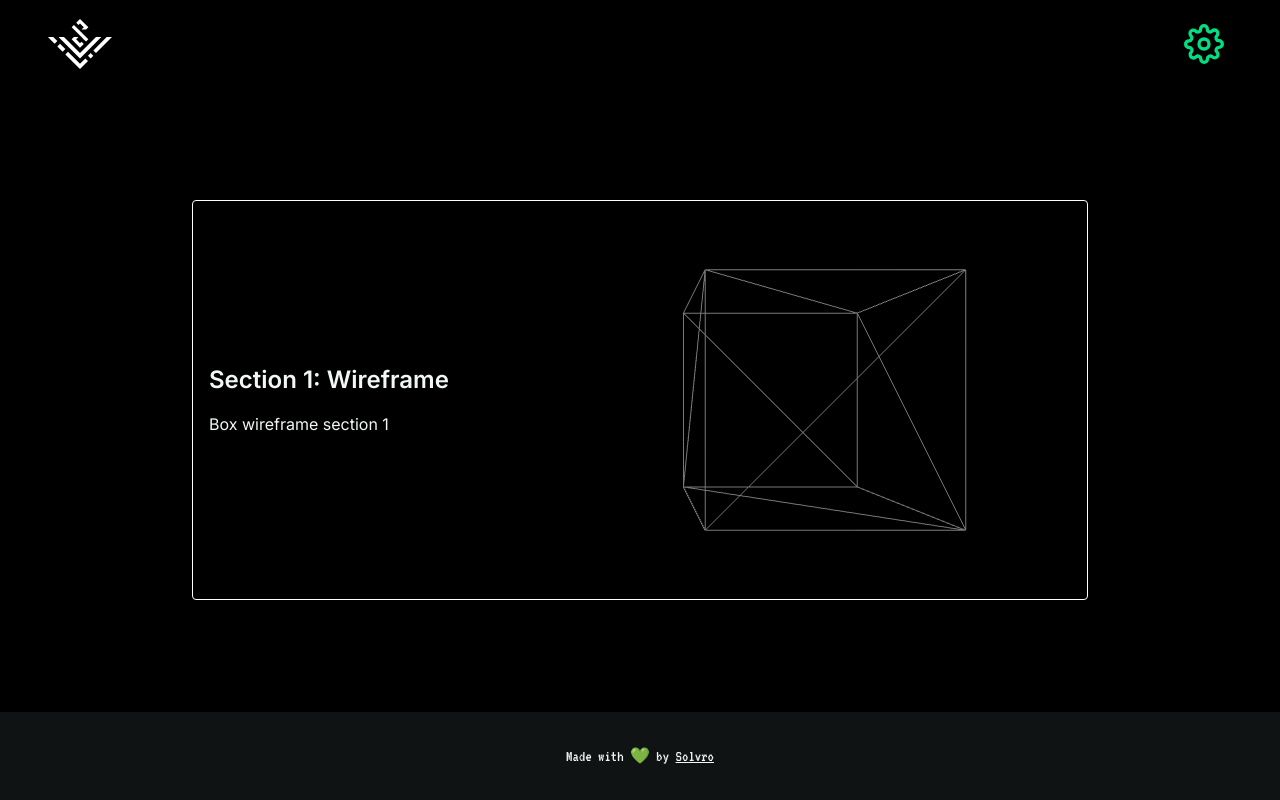
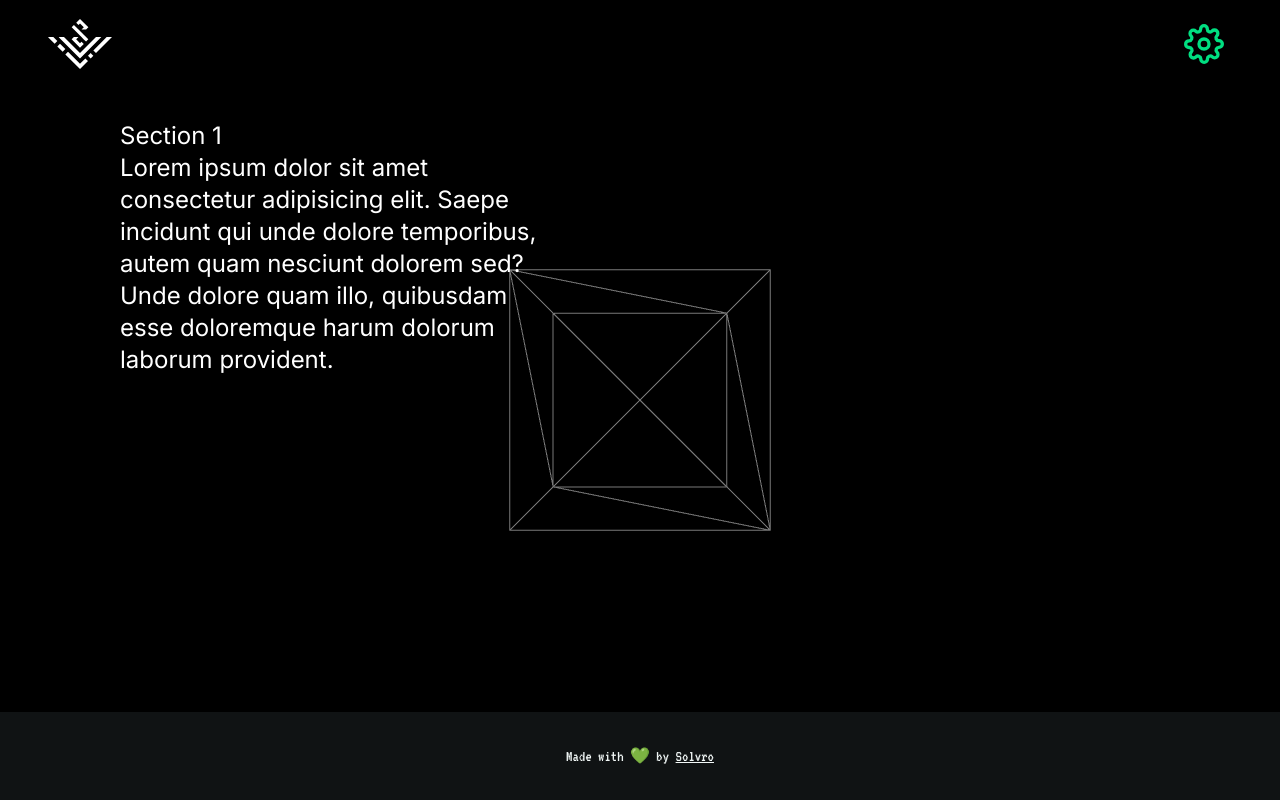
Before and after one commit to Solvro/web-unite-x-graz, a Next.js app: page /journey in a window 1280 px wide. Built offline with nearby package versions, Linux system fonts and the light colour scheme.

Commit message:
feat: my take on scrolled 3d setions

```diff
--- a/package.json
+++ b/package.json
@@ -25,8 +25,9 @@
     "@types/three": "^0.177.0",
     "class-variance-authority": "^0.7.1",
     "clsx": "^2.1.1",
+    "jotai": "^2.12.5",
     "lucide-react": "^0.487.0",
-    "motion": "^12.16.0",
+    "motion": "^12.18.1",
     "next": "15.2.4",
     "react": "^19.0.0",
     "react-dom": "^19.0.0",
--- a/src/app/journey/page.tsx
+++ b/src/app/journey/page.tsx
@@ -2,7 +2,7 @@
 
 import { Suspense } from "react";
 
-import { Scene } from "@/features/3d-presentation/components/scene";
+import { Scene } from "@/components/journey/scene";
 
 export default function JourneyPage() {
   return (
--- a/src/app/layout.tsx
+++ b/src/app/layout.tsx
@@ -1,3 +1,4 @@
+import { Provider } from "jotai";
 import type { Metadata } from "next";
 
 import { Footer } from "@/components/layout/footer";
@@ -21,6 +22,7 @@ export default function RootLayout({
   return (
     <html lang="en">
       <QueryProvider>
+        <Provider>
           <body
             className={`${inter.className} flex min-h-screen flex-col font-sans antialiased`}
           >
@@ -28,6 +30,7 @@ export default function RootLayout({
             {children}
             <Footer />
           </body>
+        </Provider>
       </QueryProvider>
     </html>
   );
--- /dev/null
+++ b/src/atoms/general-atoms.ts
@@ -0,0 +1,6 @@
+"use client";
+
+import { atom } from "jotai";
+
+export const scrollSectionAtom = atom(0);
+export const textOpacityAtom = atom(1);
--- /dev/null
+++ b/src/components/journey/scene.tsx
@@ -0,0 +1,48 @@
+"use client";
+
+import { Scroll, ScrollControls } from "@react-three/drei";
+import { Canvas } from "@react-three/fiber";
+
+import { Box, BoxFull } from "./box";
+import { ScrollWatcher } from "./scroll-watcher";
+import { TextSections } from "./text-sections";
+
+function sectionPosition(section: number): [number, number, number] {
+  const gap = 8; // will this work with different screen sizes and number of sections?
+  return [0, section * -gap, 0];
+}
+
+export function Scene() {
+  const SECTIONS = 3;
+
+  return (
+    <div className="relative h-screen w-screen">
+      <Canvas gl={{ antialias: true }}>
+        <ambientLight intensity={0.5} />
+        <pointLight position={[3, 3, 3]} intensity={0.8} />
+        <pointLight position={[-3, -3, -3]} intensity={0.3} />
+
+        <ScrollControls pages={SECTIONS} damping={0.01}>
+          <Scroll>
+            <group position={sectionPosition(0)}>
+              <Box />
+            </group>
+            <group position={sectionPosition(1)}>
+              <BoxFull />
+            </group>
+            <group position={sectionPosition(2)}>
+              <Box />
+            </group>
+          </Scroll>
+
+          <ScrollWatcher />
+        </ScrollControls>
+      </Canvas>
+
+      <TextSections className="pointer-events-none fixed inset-30 z-10 w-1/3 text-2xl text-white" />
+      {
+        "^ pointer-events-none can be removed to enable text-selection at the cost of scroll lock"
+      }
+    </div>
+  );
+}
--- /dev/null
+++ b/src/components/journey/scroll-watcher.tsx
@@ -0,0 +1,36 @@
+"use client";
+
+import { useScroll } from "@react-three/drei";
+import { useFrame } from "@react-three/fiber";
+import { useSetAtom } from "jotai";
+import { useRef } from "react";
+
+import { scrollSectionAtom } from "@/atoms/general-atoms";
+
+function evalSection(sections: number, scrollPos: number): number {
+  const section = Math.floor(scrollPos * sections);
+  return Math.min(section, sections - 1);
+}
+
+export function ScrollWatcher() {
+  const scroll = useScroll();
+  const setSection = useSetAtom(scrollSectionAtom);
+  const lastSection = useRef(0);
+  const SECTIONS = 3; // Total number of sections we want to have
+
+  useFrame(() => {
+    // Current scroll offset (0 to 1)
+    const scrollPos = scroll.offset;
+
+    // Define section breakpoints
+    const newSection = evalSection(SECTIONS, scrollPos);
+
+    // Update section if changed
+    if (newSection !== lastSection.current) {
+      setSection(newSection);
+      lastSection.current = newSection;
+    }
+  });
+
+  return null;
+}
--- /dev/null
+++ b/src/components/journey/text-sections.tsx
@@ -0,0 +1,48 @@
+"use client";
+
+import { useAtom } from "jotai";
+
+import { scrollSectionAtom } from "@/atoms/general-atoms";
+
+export function TextSections({ className }: { className?: string }) {
+  const [section] = useAtom(scrollSectionAtom);
+
+  return (
+    <div className={className}>
+      {section === 0 && (
+        <div className="section">
+          <h2>Section 1</h2>
+          <p>
+            Lorem ipsum dolor sit amet consectetur adipisicing elit. Saepe
+            incidunt qui unde dolore temporibus, autem quam nesciunt dolorem
+            sed? Unde dolore quam illo, quibusdam esse doloremque harum dolorum
+            laborum provident.
+          </p>
+        </div>
+      )}
+      {section === 1 && (
+        <div className="section">
+          <h2>Section 2</h2>
+          <p>
+            Lorem ipsum dolor sit amet consectetur adipisicing elit. Alias
+            ipsum, quia culpa ea optio porro neque corrupti quis tempore fugiat
+            officia qui, quasi ipsam animi suscipit expedita blanditiis fuga
+            eligendi?
+          </p>
+        </div>
+      )}
+      {section === 2 && (
+        <div className="section">
+          <h2>Section 3</h2>
+          <p>
+            Lorem ipsum dolor, sit amet consectetur adipisicing elit.
+            Perspiciatis totam magni assumenda similique pariatur. Maxime
+            ducimus unde ullam dolorem aut, laboriosam quisquam officiis,
+            pariatur velit quia praesentium reiciendis! Nemo, quasi!
+          </p>
+        </div>
+      )}
+      {![0, 1, 2].includes(section) && <div>xd</div>}
+    </div>
+  );
+}
--- a/src/components/layout/footer.tsx
+++ b/src/components/layout/footer.tsx
@@ -4,7 +4,7 @@ import { vt323 } from "@/lib/fonts";
 
 export function Footer() {
   return (
-    <footer className="mt-auto w-full bg-[#101314] p-4 py-8 text-center">
+    <footer className="z-1 mt-auto w-full bg-[#101314] p-4 py-8 text-center">
       <p className={`${vt323.className} text-md`}>
         Made with 💚️ by{" "}
         <Link href="https://solvro.pwr.edu.pl/pl/" className="underline">
--- a/src/features/3d-presentation/components/scene.tsx
+++ /dev/null
@@ -1,53 +0,0 @@
-"use client";
-
-import { Scroll, ScrollControls } from "@react-three/drei";
-import { Canvas } from "@react-three/fiber";
-
-import { Box, BoxFull } from "./box";
-
-export function Scene() {
-  return (
-    <Canvas gl={{ antialias: true }}>
-      <ambientLight intensity={0.5} />
-      <pointLight position={[3, 3, 3]} intensity={0.8} />
-      <pointLight position={[-3, -3, -3]} intensity={0.3} />
-
-      <ScrollControls pages={2} damping={0.01}>
-        <Scroll>
-          <group position={[1.5, 0, 0]}>
-            <Box />
-          </group>
-          <group position={[-1.5, -7.6, 0]}>
-            <BoxFull />
-          </group>
-        </Scroll>
-
-        <Scroll html>
-          <div className="flex w-screen flex-col items-center justify-center">
-            <div className="flex h-screen w-full items-center justify-center">
-              <section className="grid h-1/2 w-4xl grid-cols-2 items-center rounded border border-white px-4 py-10">
-                <div>
-                  <h2 className="mb-4 text-2xl font-semibold">
-                    Section 1: Wireframe
-                  </h2>
-                  <p>Box wireframe section 1</p>
-                </div>
-              </section>
-            </div>
-
-            <div className="flex h-screen w-full items-center justify-center">
-              <section className="grid h-1/2 w-4xl grid-cols-2 items-center rounded border border-white px-4 py-10 text-right">
-                <div className="col-start-2">
-                  <h2 className="mb-4 text-2xl font-semibold">
-                    Section 2: Full Box
-                  </h2>
-                  <p>Full box section 2</p>
-                </div>
-              </section>
-            </div>
-          </div>
-        </Scroll>
-      </ScrollControls>
-    </Canvas>
-  );
-}
--- a/src/features/3d-presentation/components/scroll-scene.tsx
+++ /dev/null
@@ -1,29 +0,0 @@
-"use client";
-
-import { Canvas } from "@react-three/fiber";
-import type { ReactNode } from "react";
-
-import { useScrollSection } from "../hooks/use-scroll-section";
-
-interface SceneProps {
-  models: ReactNode[];
-}
-
-export function Scene({ models }: SceneProps) {
-  const section = useScrollSection({
-    maxSections: models.length,
-    sectionHeight: 0.5,
-  });
-
-  return (
-    <Canvas
-      camera={{ position: [0, 0, 5], fov: 60 }}
-      style={{ background: "transparent" }}
-    >
-      <ambientLight intensity={0.4} />
-      <pointLight position={[3, 3, 3]} intensity={0.8} />
-      <pointLight position={[-3, -3, -3]} intensity={0.3} />
-      {models[section]}
-    </Canvas>
-  );
-}
--- a/src/features/3d-presentation/hooks/use-scroll-section.ts
+++ /dev/null
@@ -1,34 +0,0 @@
-"use client";
-
-import { useEffect, useState } from "react";
-
-interface useScrollSectionOptions {
-  maxSections?: number;
-  sectionHeight?: number; // in viewport units, e.g.: 50vh = 0.5
-}
-
-export const useScrollSection = ({
-  maxSections = 1,
-  sectionHeight = 0.5,
-}: useScrollSectionOptions) => {
-  const [currentSection, setCurrentSection] = useState(0);
-
-  useEffect(() => {
-    setCurrentSection(
-      Math.floor(window.scrollY / (window.innerHeight * sectionHeight)),
-    );
-
-    const handleScroll = () => {
-      const section = Math.floor(
-        window.scrollY / (window.innerHeight * sectionHeight),
-      );
-      setCurrentSection(Math.min(section, maxSections - 1));
-    };
-
-    window.addEventListener("scroll", handleScroll);
-    // eslint-disable-next-line @typescript-eslint/no-confusing-void-expression
-    return () => window.removeEventListener("scroll", handleScroll);
-  }, [maxSections, sectionHeight]);
-
-  return currentSection;
-};
```
Also changed, not shown: src/components/journey/box.tsx (renamed from src/features/3d-presentation/components/box.tsx), 1 other file (tests, documents, lock files or other folders). Lines whose indentation alone changed are shown as unchanged.
